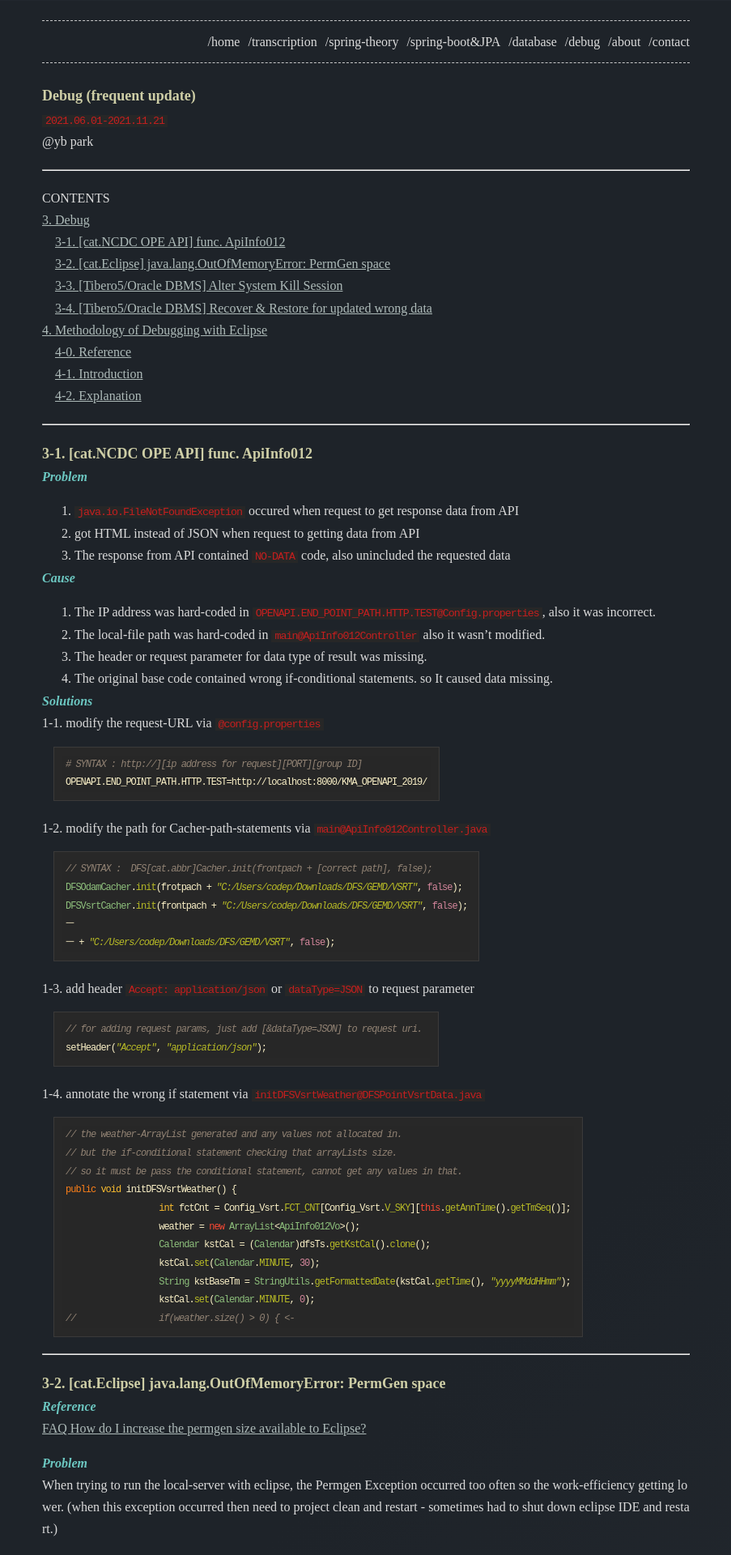
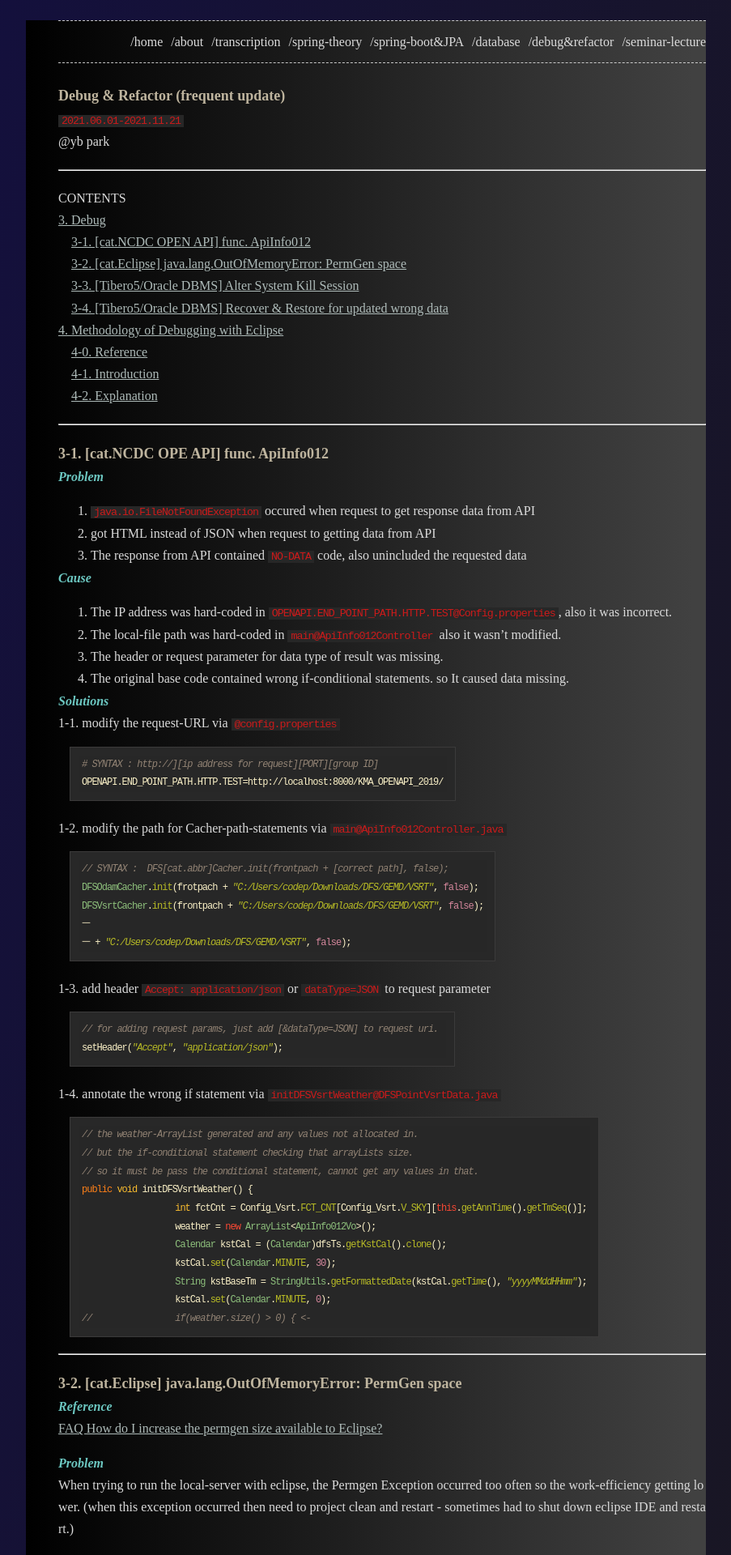
Before and after one commit to codepark-kr/codepark-kr.github.io, a Jekyll site: the page built from debug.md, in a window 1280 px wide. Shown: the top 1920 px of the page at 81% size, without its empty margins (188-1091 px from the left). Built offline with Jekyll 4.4.1, drawn with Linux system fonts in a browser that asks for light colours; some web fonts are replaced.

Commit message:
[STYLE] change some bg to gradient theme

```diff
--- a/_config.yml
+++ b/_config.yml
@@ -5,13 +5,14 @@ url: "https://b2a3e8.github.io"
 
 header_pages:
   - index.md
+  - about.md
   - transcription.md
   - spring-theory.md
   - spring-boot&JPA.md
   - database.md
   - debug.md
-  - about.md
-  - contact.md
+  - seminar-lecture.md
+  # - contact.md
 
 style: dark
 
--- a/_layouts/default.html
+++ b/_layouts/default.html
@@ -8,15 +8,11 @@
 
   <body>
     <div class="container">
-
       {%- include header.html -%}
-
     <main>
       {{ content }}
     </main>
-
     {%- include footer.html -%}
-
     </div>
   </body>
 </html>
--- a/_layouts/home.html
+++ b/_layouts/home.html
@@ -4,9 +4,9 @@ layout: default
 
 {{ content }}
 {% assign contentwonl = content | strip_newlines %} {% unless contentwonl == ""  %} <br /> {% endunless %} <!-- add line break if there is any content -->
-
 {%- if site.posts.size > 0 -%}
-  <ul>
+<h3>Recent posts</h3>
+  <ul class="post-lists">
     {%- for post in site.posts -%}
     <li>
       {%- assign date_format = "%Y-%m-%d" -%}
--- a/_sass/base.scss
+++ b/_sass/base.scss
@@ -34,30 +34,46 @@ $container-max-width:  800px !default;
 /**
  * Global
  */
-body { background-color: #485461;
-  background-image: linear-gradient(315deg, #384049 0%, #1e2329 74%);
+body {
+  // background-color: #485461;
+  // background-image: linear-gradient(315deg, #384049 0%, #1e2329 74%);
+
+background-color: #130f40;
+background-image: linear-gradient(100deg, #130f40 0%, #1b1919 74%);
 
 margin: 0 auto;  padding: 0;  font-family: $base-font-family;
        font-size: $base-font-size;  color: var(--text-color);  text-align: left;  line-height: $base-line-height !important; }
-img{ width: 80%;  max-width: $container-max-width; height: auto; padding-left: 3%;}
+img{ width: 80%;  max-width: $container-max-width; height: auto; margin-bottom: 14px; margin-left: 3%;}
 
-h1, h2, h3, h4, h5, h6 {  margin: 0px;  font-weight: bold;  color: var(--text-color); color: #cecea6; }
+h1, h2, h3, h4, h5, h6 {  margin: 0px;  font-weight: bold;  color: var(--text-color); color: rgb(190, 180, 158); }
 p, ul, ol { margin: 0px;  color: var(--text-color); }
 a { text-decoration: underline;  color: var(--link-color); }
 a:hover { color: var(--background-color); background-color: var(--base-color); }
 
-h1{ font-size: 24px; background-color: #af8c9d; color: #000 !important; margin-top: -10px; margin-bottom: 10px; padding-left: 10px;}
+h1{ font-size: 24px;
+  // background-color: #d17563;
+  background-color: #d17563;
+background-image: linear-gradient(90deg, #c46856 99%, #ee941760 1%);
+
+
+  color: #000 !important; margin-top: -10px; margin-bottom: 10px; padding-left: 10px;}
 h2{ font-size: 20px; margin-bottom: 20px;}
 h3{ font-size: 18px; }
 hr{ margin-top: 20px; margin-bottom: 20px; }
 strong{ color: rgb(108, 199, 193); }
+
+.post-lists{ list-style-type: none; }
 
 @media only screen and (max-device-width: 500px) { * { font-size: $mobile-font-size !important; } }
 
 /**
  * Layout
  */
-.container { width: $container-width;  max-width: $container-max-width;  margin-right: auto;  margin-left: auto;}
+.container { width: $container-width;  max-width: $container-max-width;  margin-right: auto;  margin-left: auto;
+            //  background-color: rgb(10, 10, 10);
+             background-color: #000000;
+background-image: linear-gradient(90deg, #000000 0%, #414141 98%);
+             padding-left: 40px; padding-bottom: 20px;}
 p { word-wrap: break-all;  word-break: break-all;  white-space: pre-wrap; margin-bottom: 15px; hyphens: auto; }
 footer { color: var(--text-color);  border-top: var(--border);  margin: 20px auto 15px;  padding-top: 10px;  text-align: right; }
 header { margin-top: 25px;  margin-bottom: 10px; }
@@ -124,7 +140,7 @@ textarea { vertical-align: top; }
 figure.highlight{ margin: 5px 0; border: 1px solid rgb(59, 58, 58);  margin-bottom: 20px; width: fit-content; max-width: 800px; margin-left: 14px; padding: 10px; }
 pre,code.highlighter-rouge  { border: none;  padding: 0;  margin: 0;  overflow: auto;  font-size: 10pt !important; padding-left: 4px; padding-right: 4px;
                               background-color: rgb(39, 39, 39); line-height: 1.7 !important;  font-family: 'Source Code Pro', monospace !important; }
-code.highlighter-rouge{ font-size: 10pt; color: rgb(197, 31, 31);}
+code.highlighter-rouge{ font-size: 10pt; color: rgb(204, 27, 27);}
 code{ font-size: 9pt; font-family: 'Source Code Pro', monospace !important; letter-spacing: -1px; }
 
       .highlight table td { padding: 5px; }
--- a/debug.md
+++ b/debug.md
@@ -1,10 +1,10 @@
 ---
 layout: page
-title: /debug
-permalink: /debug
+title: /debug&refactor
+permalink: /debug-refactor
 ---
 
-### Debug (frequent update)
+### Debug & Refactor (frequent update)
 
 `2021.06.01-2021.11.21`
 @yb park
@@ -13,7 +13,7 @@ permalink: /debug
 
 CONTENTS
 [3. Debug](#3-debug)
-    [3-1. [cat.NCDC OPE API] func. ApiInfo012](#3-1-catncdc-ope-api-func-ApiInfo012)
+    [3-1. [cat.NCDC OPEN API] func. ApiInfo012](#3-1-catncdc-ope-api-func-ApiInfo012)
     [3-2. [cat.Eclipse] java.lang.OutOfMemoryError: PermGen space](#3-2-cateclipse-javalangoutofmemoryerror-permgen-space)
     [3-3. [Tibero5/Oracle DBMS] Alter System Kill Session](#3-3-tibero5oracle-dbms-alter-system-kill-session)
     [3-4. [Tibero5/Oracle DBMS] Recover & Restore for updated wrong data](#3-4-tibero5oracle-dbms-recover--restore-for-updated-wrong-data)
```
Also changed, not shown: _posts/2021-07-04-이것이 자바다(1).md (added, +6 -0 lines), index.md (+1 -3 lines), seminar-lecture.md (added, +16 -0 lines).
